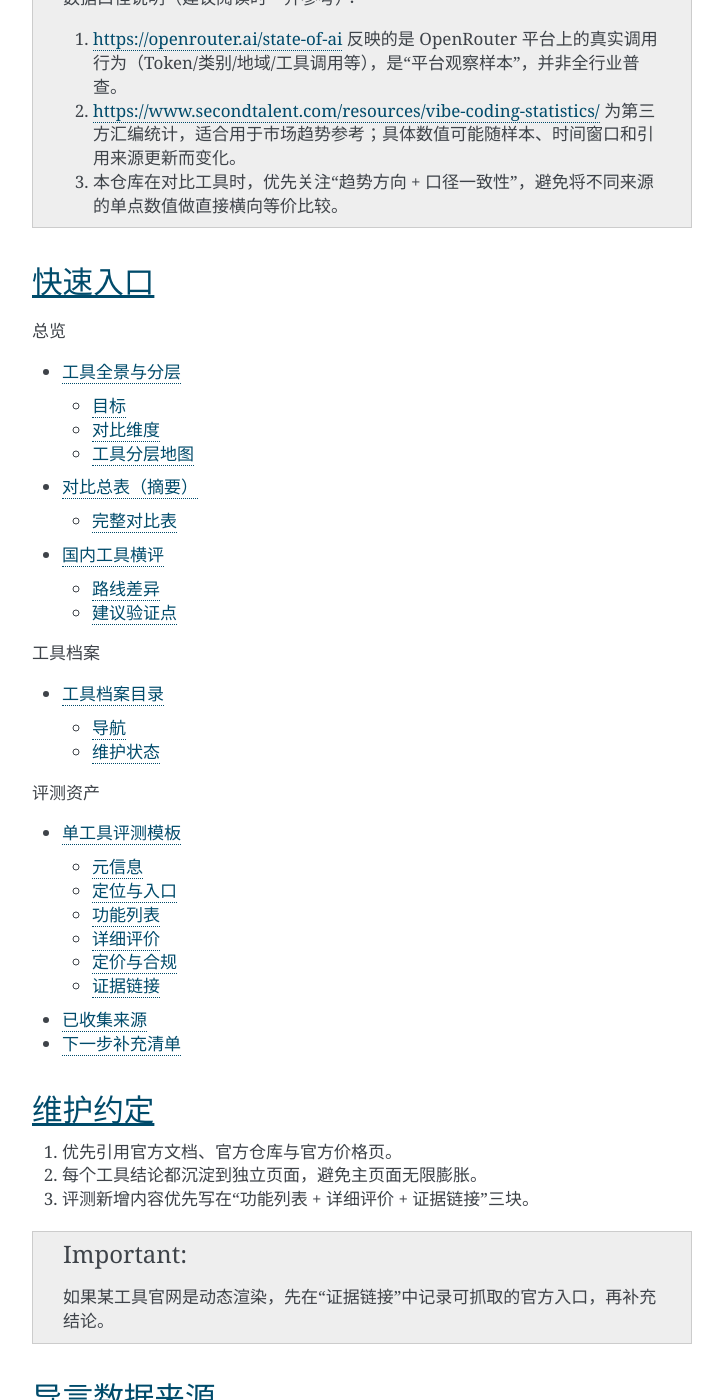
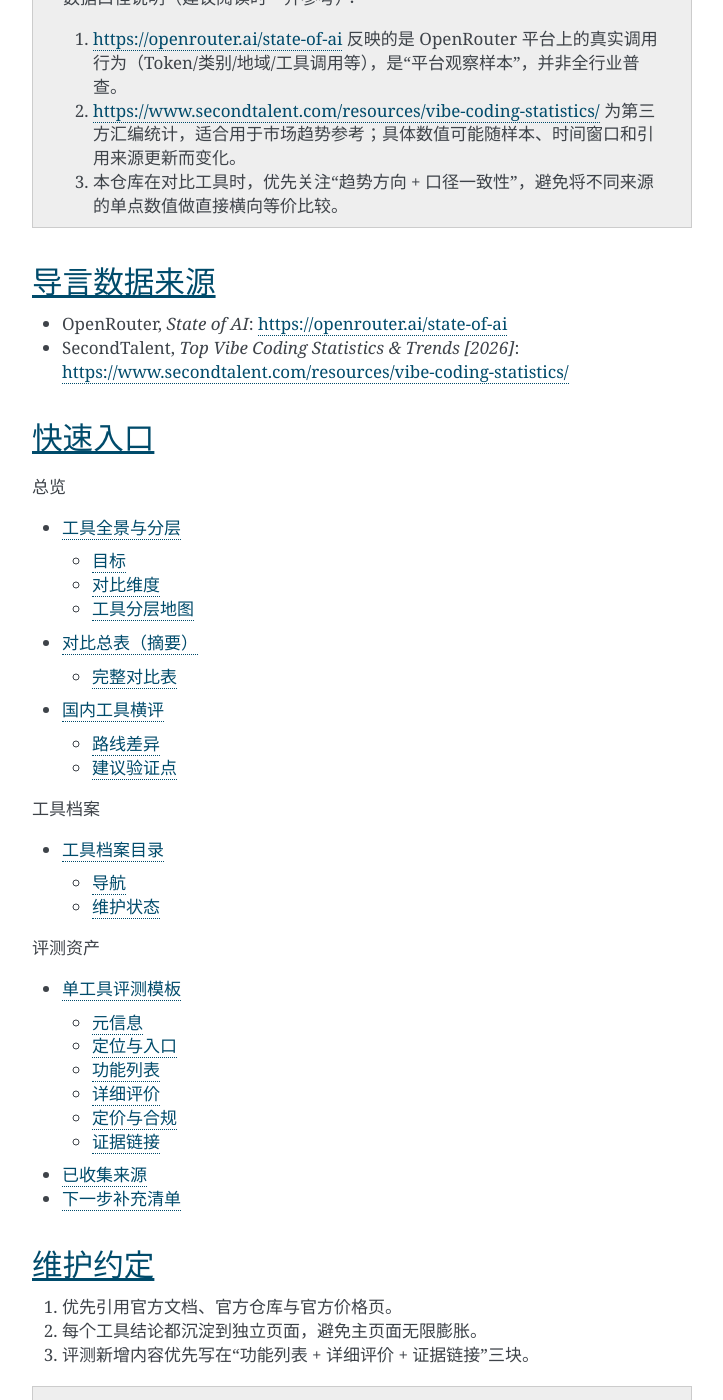
Before and after one commit to sanchuanhehe/VibeCoding, a Sphinx documentation site: the page built from docs/index.md, in a window 1280 px wide and 1400 px high, scrolled down 1269 px. Shown: the whole window, without its empty margins (388-1111 px from the left). Built offline with Sphinx 7.4.7, drawn with Linux system fonts in a browser that asks for light colours; some of the changed text lies outside the part shown.

Commit message:
feat: 更新导言数据来源，添加 OpenRouter 和 SecondTalent 的统计链接

````diff
--- a/docs/index.md
+++ b/docs/index.md
@@ -43,6 +43,11 @@
 3. 本仓库在对比工具时，优先关注“趋势方向 + 口径一致性”，避免将不同来源的单点数值做直接横向等价比较。
 ```
 
+## 导言数据来源
+
+- OpenRouter, *State of AI*: <https://openrouter.ai/state-of-ai>
+- SecondTalent, *Top Vibe Coding Statistics & Trends [2026]*: <https://www.secondtalent.com/resources/vibe-coding-statistics/>
+
 ## 快速入口
 
 ```{toctree}
````
Also changed, not shown: other parts of docs/index.md (+0 -5 lines).
